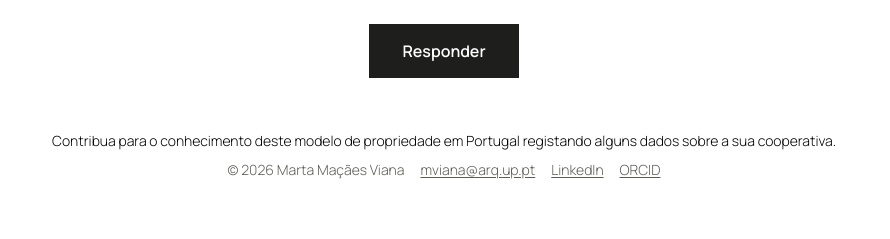
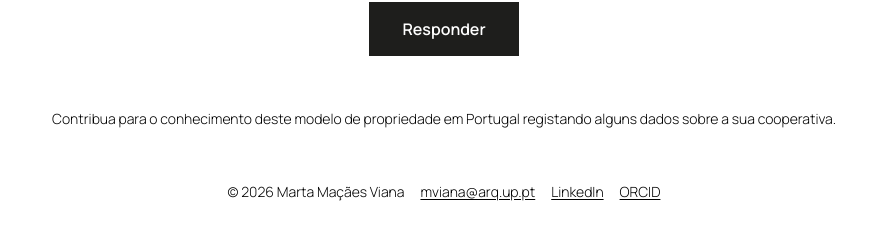
Before and after one commit to martamirandaviana/cooperativas-habitacao-inquerito, a website with bundled scripts: page docs/index.html in a window 1280 px wide. Shown: the part 501-740 px from the top of the page, without its empty margins (196-1086 px from the left). Built offline with nearby package versions, Linux system fonts and the light colour scheme.

Commit message:
Ajustar cor e espaçamento dos contactos

```diff
--- a/docs/styles.css
+++ b/docs/styles.css
@@ -243,8 +243,7 @@ h1 {
   flex-wrap: wrap;
   justify-content: center;
   gap: .25rem 1rem;
-  margin: .5rem 0 0;
-  color: var(--muted);
+  margin: var(--section-space) 0 0;
 }
 
 .intro-contacts a {
```
